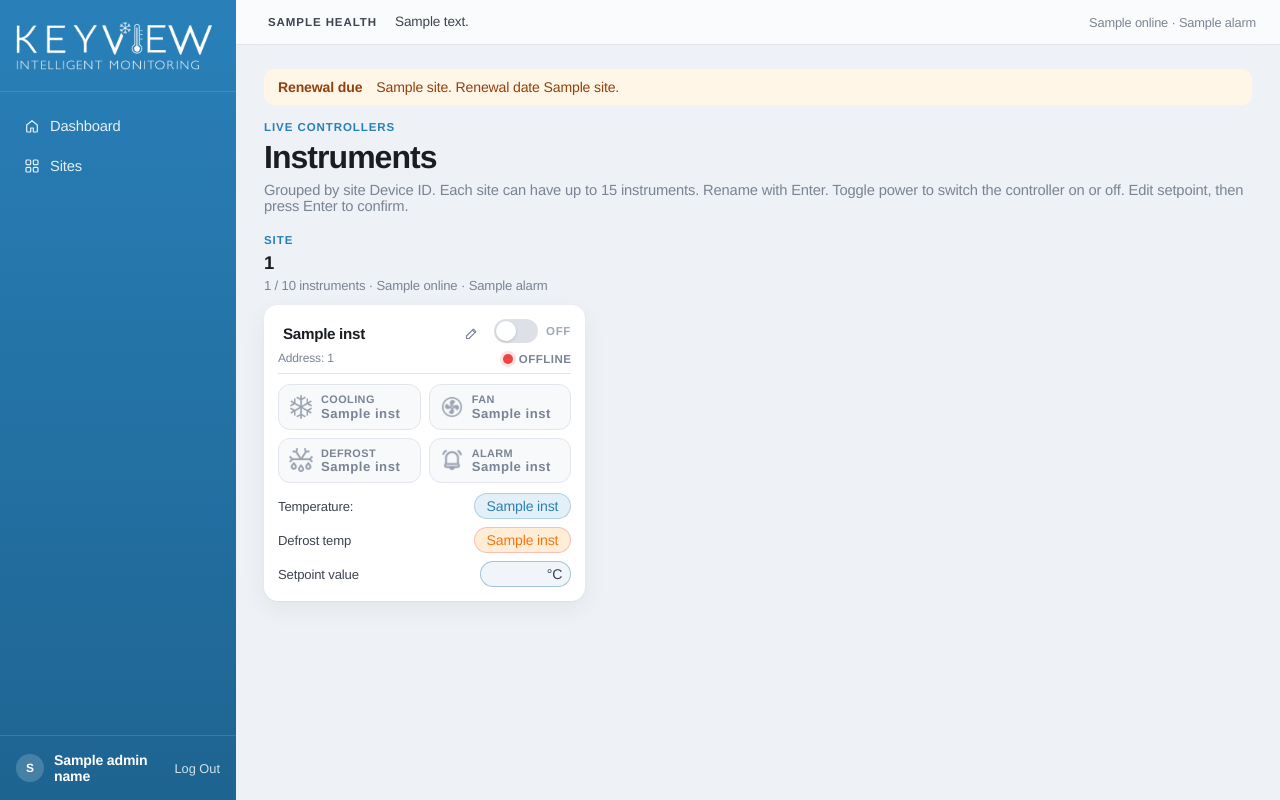
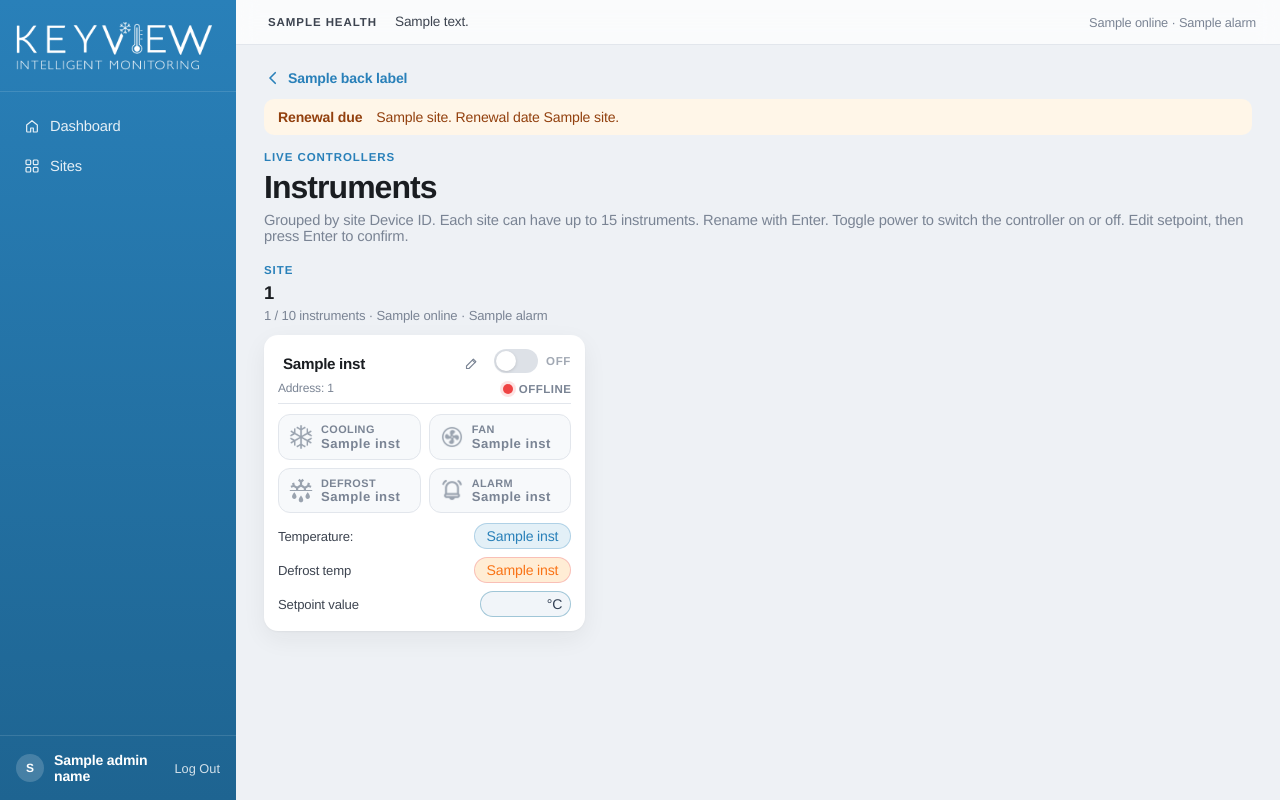
Before and after one commit to RichardChitambo2312/ewnext-cloud, a FastAPI app: template cloud/templates/index.html in a window 1280 px wide. Run offline with FastAPI, Linux system fonts and the light colour scheme; the template is opened without the code that fills it: most values are stand-ins (such as "Sample title", 1, 10 or a date in 2020); parts of the project's set-up code (start-up, migrations or seed data) failed here and were passed over; some libraries are stand-ins or nearby versions.

Commit message:
Add back navigation on nested pages and switch defrost to the high-res SVG.
Co-authored-by: Cursor <cursoragent@cursor.com>

```diff
--- a/cloud/app.py
+++ b/cloud/app.py
@@ -783,7 +783,19 @@ def require_subscription_view(request: Request, device_id: str) -> None:
         raise HTTPException(403, "device locked: subscription expired")
 
 
+BACK_LINKS = {
+    "site": ("/sites", "Sites"),
+    "instrument": ("/sites", "Sites"),
+    "alarm-history": ("/sites", "Sites"),
+    "organisations": ("/", "Dashboard"),
+    "users": ("/", "Dashboard"),
+    "raw-data": ("/", "Dashboard"),
+    "device-admin": ("/", "Dashboard"),
+}
+
+
 def attach_session(ctx: dict, request: Request, page: str) -> dict:
+    back = BACK_LINKS.get(page)
     ctx.update(
         {
             "request": request,
@@ -791,6 +803,8 @@ def attach_session(ctx: dict, request: Request, page: str) -> dict:
             "admin_name": session_name(request),
             "is_manager": is_manager(request),
             "is_super_admin": is_super_admin(request),
+            "back_href": back[0] if back else None,
+            "back_label": back[1] if back else "Back",
         }
     )
     return ctx
@@ -2149,7 +2163,15 @@ def site_detail(request: Request, device_id: str):
     ctx["kpis"] = compute_kpis(scoped, [site])
     ctx["alarm_feed"] = build_alarm_feed(scoped)
     attach_session(ctx, request, "site")
-    ctx.update({"site": site, "sites": [site], "device_locked": bool(site.get("subscription_locked"))})
+    ctx.update(
+        {
+            "site": site,
+            "sites": [site],
+            "device_locked": bool(site.get("subscription_locked")),
+            "back_href": "/sites",
+            "back_label": "Sites",
+        }
+    )
     return templates.TemplateResponse("site.html", ctx)
 
 
@@ -2175,6 +2197,8 @@ def instrument_page(request: Request, instrument_id: int, device: str = "", rang
         {
             "inst": inst,
             "device_locked": bool(inst.get("subscription_locked")),
+            "back_href": inst.get("site_href") or "/sites",
+            "back_label": inst.get("site_name") or "Site",
             "range_key": range_key,
             "ranges": [
                 ("1h", "1 hr"),
@@ -2199,6 +2223,8 @@ def instrument_alarm_history(request: Request, instrument_id: int, device: str =
         {
             "inst": inst,
             "device_locked": bool(inst.get("subscription_locked")),
+            "back_href": inst.get("href") or inst.get("site_href") or "/sites",
+            "back_label": inst.get("name") or "Live",
             "alarm_events": events,
             "alarm_active_n": sum(1 for e in events if e.get("active")),
             "alarm_total_n": len(events),
--- a/cloud/static/app.css
+++ b/cloud/static/app.css
@@ -276,6 +276,28 @@ button {
   width: 100%;
 }
 
+.page-back {
+  display: inline-flex;
+  align-items: center;
+  gap: 6px;
+  margin: 0 0 12px;
+  color: var(--nav);
+  font-size: 0.88rem;
+  font-weight: 700;
+}
+
+.page-back svg {
+  flex: 0 0 auto;
+}
+
+.page-back:hover {
+  color: var(--nav-deep);
+}
+
+.mobile-back {
+  display: none;
+}
+
 .page-head {
   display: flex;
   justify-content: space-between;
@@ -700,7 +722,8 @@ button {
 }
 
 .si-defrost {
-  --si-icon: url("/static/icons/defrost.png");
+  --si-icon: url("/static/icons/defrost.svg");
+  transform: scale(1.12);
 }
 
 .si-alarm {
@@ -2034,6 +2057,22 @@ th {
     padding: calc(8px + env(safe-area-inset-top)) 16px 8px;
     background: linear-gradient(180deg, var(--nav) 0%, var(--nav-deep) 100%);
     color: #fff;
+  }
+
+  .mobile-back {
+    display: inline-flex;
+    align-items: center;
+    justify-content: center;
+    width: 36px;
+    height: 36px;
+    margin-left: -6px;
+    border-radius: 999px;
+    color: #fff;
+    flex: 0 0 auto;
+  }
+
+  .page-back {
+    display: none;
   }
 
   .mobile-brand {
--- /dev/null
+++ b/cloud/templates/back_btn.html
@@ -0,0 +1,6 @@
+{% if back_href %}
+<a class="page-back" href="{{ back_href }}">
+  <svg width="18" height="18" viewBox="0 0 24 24" fill="none" stroke="currentColor" stroke-width="2.2" aria-hidden="true"><path d="M15 5 8 12l7 7" stroke-linecap="round" stroke-linejoin="round"/></svg>
+  <span>{{ back_label or "Back" }}</span>
+</a>
+{% endif %}
--- a/cloud/templates/base.html
+++ b/cloud/templates/base.html
@@ -8,12 +8,19 @@
   <meta name="mobile-web-app-capable" content="yes">
   <meta name="apple-mobile-web-app-status-bar-style" content="black-translucent">
   <title>{% block title %}Keyview Cloud{% endblock %}</title>
-  <link rel="stylesheet" href="/static/app.css?v=sub1">
+  <link rel="stylesheet" href="/static/app.css?v=nav1">
   {% block extra_head %}{% endblock %}
 </head>
 <body>
   <div class="shell">
     <header class="mobile-bar">
+      {% if back_href %}
+      <a class="mobile-back" href="{{ back_href }}" aria-label="Back to {{ back_label or 'previous page' }}">
+        <svg width="22" height="22" viewBox="0 0 24 24" fill="none" stroke="currentColor" stroke-width="2.2" aria-hidden="true"><path d="M15 5 8 12l7 7" stroke-linecap="round" stroke-linejoin="round"/></svg>
+      </a>
+      {% else %}
+      <span class="mobile-back" aria-hidden="true"></span>
+      {% endif %}
       <a class="mobile-brand" href="/" aria-label="Keyview">
         <img src="/static/brand/keyview-logo-white.png" alt="Keyview Intelligent Monitoring">
       </a>
@@ -79,6 +86,7 @@
       </header>
 
       <main class="shell-main">
+        {% include "back_btn.html" %}
         {% if device_locked %}
         <aside class="lock-banner" role="alert">
           <strong>Device locked</strong>
```
Also changed, not shown: cloud/static/icons/defrost.svg (added).
